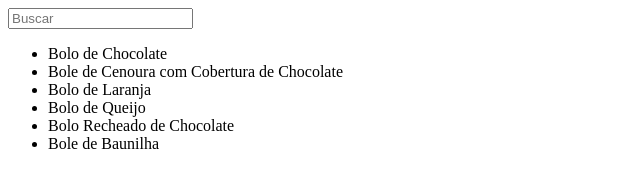
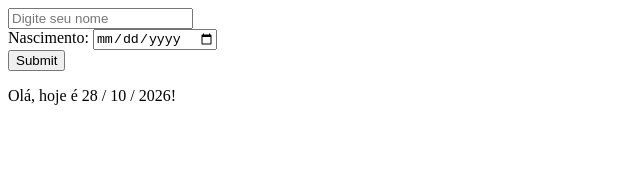
Before and after one commit to pedrinabrasilifrn/dep_designweb, a plain HTML site: page index.html in a window 1280 px wide. Shown: the whole page, without its empty margins (0-640 px from the left). Drawn offline with Linux system fonts and the light colour scheme.

Commit message:
exemplo com datas

```diff
--- a/index.html
+++ b/index.html
@@ -5,12 +5,20 @@
     <meta name="viewport" content="width=device-width, initial-scale=1.0">
     <title>Aula 06: Strings</title>
 </head>
-<body onload="listarBolos(null);">
-    <form id="busca">
-        <input type="search" name="termo"
-             placeholder="Buscar"/>
+<body onload="saudacao();">
+    <form id="cadastro">
+        <div>
+            <input type="text" name="nome"
+                 placeholder="Digite seu nome" required/>
+        </div>
+        <div>
+            <label for="nasc">Nascimento: </label>
+            <input id="nasc" type="date" name="nasc"
+                required/>
+        </div>
+        <input type="submit"/>
     </form>
-    <ul id="lista"></ul>
+    <p id="msg"></p>
     <script src="./js/script.js" defer></script>
 </body>
 </html>
--- a/js/script.js
+++ b/js/script.js
@@ -1,43 +1,32 @@
 //Processamento-Memória
-const bolos = [
-    "Bolo de Chocolate",
-    "Bole de Cenoura com Cobertura de Chocolate",
-    "Bolo de Laranja",
-    "Bolo de Queijo",
-    "Bolo Recheado de Chocolate",
-    "Bole de Baunilha"
-]
-//Entradas
-const busca = document.getElementById("busca");
-const termo = busca.termo;
-//Saídas
-const lista = document.getElementById("lista");
-//Eventos
-function listarBolos(t){
-    let resultados = [];
-    if (t == null){
-        resultados = bolos;
+let hoje = new Date();
+//Entrada
+const cadastro = document.getElementById("cadastro");
+const nome= cadastro.nome;
+const nasc = cadastro.nasc;
+//Saída
+const msg= document.getElementById("msg");
+//Evento
+function saudacao(){
+    let m = "";
+    if (nome.value == undefined || nome.value.trim() == ""){
+        m = `Olá, hoje é ${hoje.getDate()} / ${hoje.getMonth()+1} / ${hoje.getFullYear()}!`
     }else{
-        t = t.trim().toLowerCase();
-        for(let i = 0; i<bolos.length; i++){
-            let nome = bolos[i]
-            if (nome.toLowerCase().trim().includes(t)){
-                resultados.push(nome)
-            }
+        m = `Olá ${nome.value}, hoje é ${hoje.getDate()} / ${hoje.getMonth()+1} / ${hoje.getFullYear()}!`
+        let dt_nasc = new Date(nasc.value);
+        let dt_niv = new Date(hoje.getFullYear(), dt_nasc.getMonth(), dt_nasc.getDate())
+        let dif = 0;
+        if (hoje > dt_niv){
+            dif = hoje - dt_nasc;
+            m = m + `<br/>Passou ${dif/(1000*60*60*24)} dias`
+        }else{
+            dif = dt_niv - hoje;
+            m = m + `<br/>Falta ${dif/(1000*60*60*24)} dias`
         }
     }
-    let itens = "";
-    for(let i = 0; i < resultados.length; i++){
-        let item = resultados[i];
-        let li = `<li>${item}</li>`
-        itens = itens + li;
-    }
-    lista.innerHTML = itens;
-
+    msg.innerHTML = m;
 }
-
-
-busca.addEventListener("submit", function(e){
+cadastro.addEventListener("submit", function(e){
     e.preventDefault();
-    listarBolos(termo.value);
+    saudacao();
 })
```
